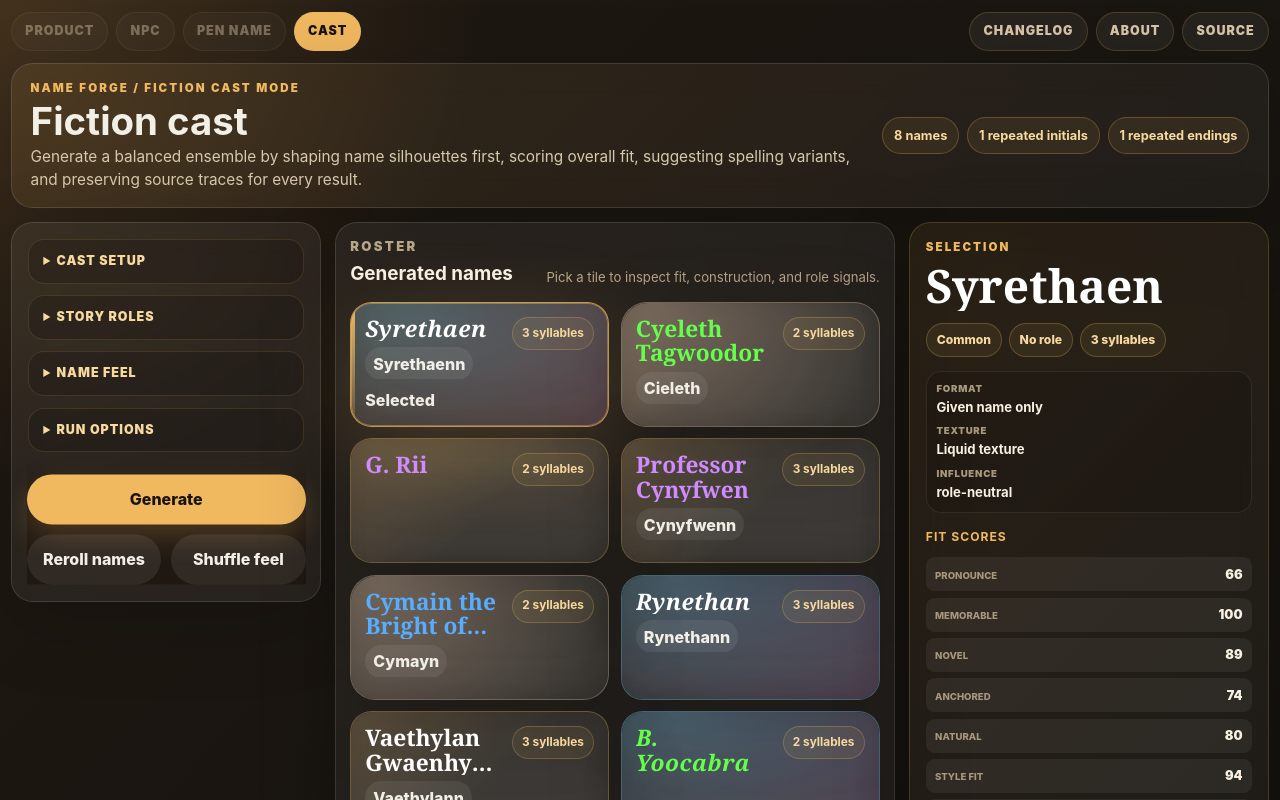
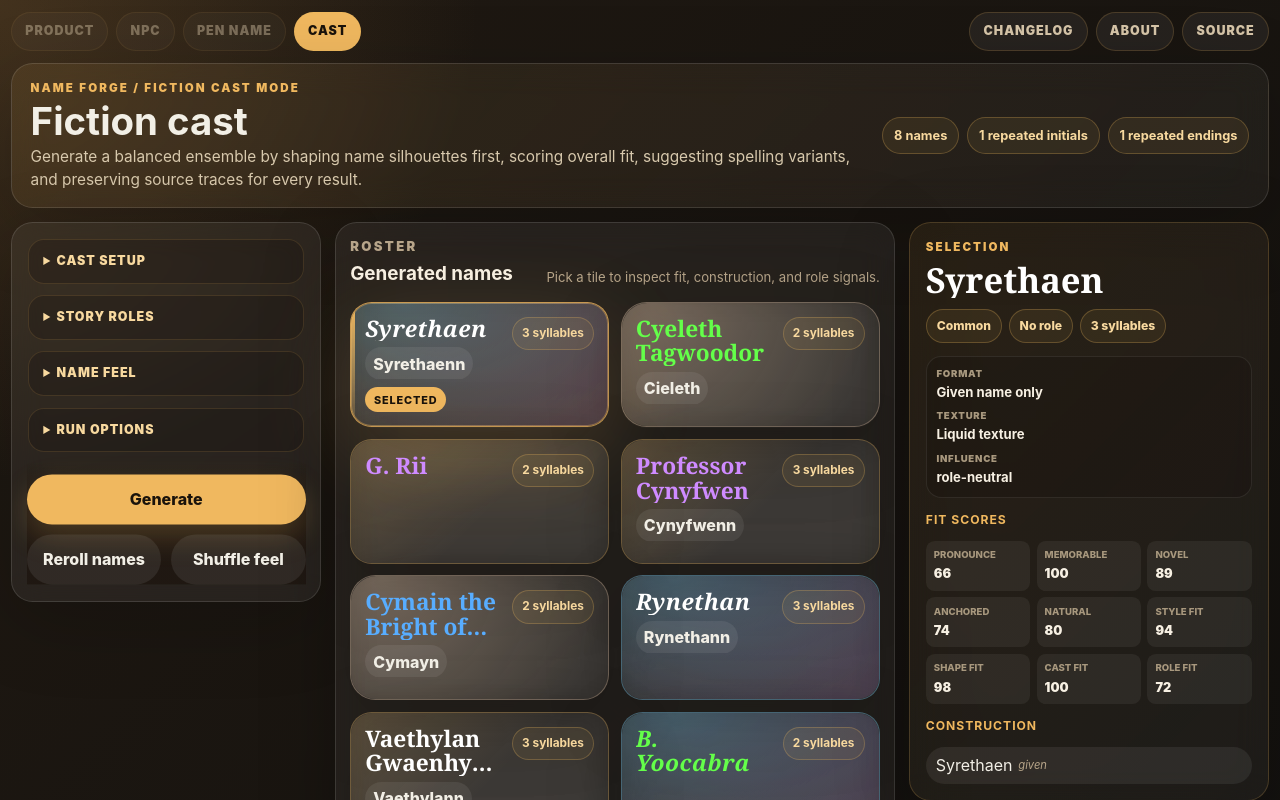
Before and after one commit to jaahay/name-forge, a React (Vite) app: page / in a window 1280 px wide. Shown: the top 800 px of the page. Built offline with nearby package versions, Linux system fonts and the light colour scheme.

Commit message:
Tighten inspector and card selection styling

```diff
--- a/src/styles.css
+++ b/src/styles.css
@@ -66,12 +66,11 @@ h1, h2, h3, p { margin-top: 0; }
 .name-card.selected::after { content: ""; position: absolute; inset: 0 auto 0 0; width: 0.24rem; border-radius: inherit; background: linear-gradient(180deg, #f0b85f, rgba(240, 184, 95, 0.12)); }
 .name-card::before { content: ""; position: absolute; inset: 0; z-index: 0; pointer-events: none; border-radius: inherit; opacity: 0.85; }
 .name-card > * { position: relative; z-index: 1; }
-.name-card-button { display: grid; gap: 0.5rem; grid-template-rows: minmax(0, 1fr) auto; width: 100%; min-height: 7.6rem; padding: 0.88rem; color: inherit; background: transparent; border: 0; border-radius: inherit; box-shadow: none; text-align: left; }
+.name-card-button { display: grid; gap: 0.5rem; grid-template-rows: minmax(0, 1fr) auto; width: 100%; min-height: 7.2rem; padding: 0.88rem; color: inherit; background: transparent; border: 0; border-radius: inherit; box-shadow: none; text-align: left; }
 .name-card-button:focus-visible { outline: 2px solid rgba(240, 184, 95, 0.6); outline-offset: -0.3rem; }
 .name-card-header { display: flex; justify-content: space-between; gap: 0.72rem; align-items: start; min-width: 0; }
 .name-card-title-block { display: grid; gap: 0.36rem; min-width: 0; }
-.collapse-cue { justify-self: start; border-radius: 999px; padding: 0.28rem 0.54rem; color: #a8987e; background: rgba(255, 255, 255, 0.05); font-size: 0.68rem; font-weight: 850; letter-spacing: 0.08em; text-transform: uppercase; }
-.name-card.selected .collapse-cue { color: #1a130b; background: #f0b85f; }
+.selection-cue { justify-self: start; border-radius: 999px; padding: 0.28rem 0.54rem; color: #1a130b; background: #f0b85f; font-size: 0.68rem; font-weight: 850; letter-spacing: 0.08em; text-transform: uppercase; }
 .texture-soft { border-color: rgba(255, 218, 185, 0.3); border-radius: 1.6rem; }
 .texture-soft::before { background: radial-gradient(circle at 12% 0%, rgba(255, 218, 185, 0.34), transparent 14rem); }
 .texture-balanced { border-color: rgba(240, 184, 95, 0.3); }
@@ -82,15 +81,16 @@ h1, h2, h3, p { margin-top: 0; }
 .texture-liquid::before { background: radial-gradient(ellipse at 20% 0%, rgba(110, 205, 255, 0.3), transparent 16rem), linear-gradient(120deg, transparent, rgba(190, 138, 255, 0.18)); }
 .name-card.texture-liquid h2 { font-style: italic; letter-spacing: 0.02em; }
 .name-card h2, .selected-name-heading h2 { margin-bottom: 0; font-family: Georgia, "Times New Roman", serif; font-size: 1.42rem; }
-.selected-name-heading h2 { font-size: clamp(2rem, 3.6vw, 3rem); }
+.selected-name-heading h2 { font-size: clamp(1.75rem, 2.7vw, 2.35rem); }
+.selected-name-heading .name-card-title { -webkit-line-clamp: 3; }
 .name-card-title { display: -webkit-box; max-width: 100%; overflow: hidden; overflow-wrap: anywhere; word-break: break-word; -webkit-box-orient: vertical; -webkit-line-clamp: 2; line-height: 1.08; }
 .name-card h3, .selected-name-panel h3 { margin-bottom: 0.22rem; color: #f0b85f; font-size: 0.76rem; letter-spacing: 0.08em; text-transform: uppercase; }
 .name-card p { margin-bottom: 0; color: #af9f84; }
 .name-card-meta { display: flex; gap: 0.38rem; flex: 0 0 auto; flex-wrap: wrap; justify-content: flex-end; max-width: 42%; }
 .name-card-meta span { padding: 0.42rem 0.58rem; font-size: 0.74rem; }
 .compact-variants { max-height: 2rem; overflow: hidden; }
-.selected-name-panel { position: sticky; top: 0.75rem; display: grid; gap: 0.92rem; min-width: 0; padding: 1rem; border-color: rgba(240, 184, 95, 0.2); background: linear-gradient(135deg, rgba(240, 184, 95, 0.08), rgba(255, 255, 255, 0.045)); }
-.selected-name-heading { display: grid; gap: 0.75rem; }
+.selected-name-panel { position: sticky; top: 0.75rem; display: grid; gap: 0.82rem; min-width: 0; padding: 1rem; border-color: rgba(240, 184, 95, 0.2); background: linear-gradient(135deg, rgba(240, 184, 95, 0.08), rgba(255, 255, 255, 0.045)); }
+.selected-name-heading { display: grid; gap: 0.68rem; }
 .selected-name-heading .eyebrow { margin-bottom: 0.3rem; }
 .selected-name-chips, .inspector-summary { display: flex; gap: 0.42rem; flex-wrap: wrap; margin: 0; padding: 0; list-style: none; }
 .selected-name-chips li { border: 1px solid rgba(240, 184, 95, 0.26); border-radius: 999px; padding: 0.43rem 0.62rem; color: #f8d99f; background: rgba(240, 184, 95, 0.08); font-size: 0.76rem; font-weight: 850; }
@@ -98,8 +98,7 @@ h1, h2, h3, p { margin-top: 0; }
 .inspector-summary li { display: grid; gap: 0.1rem; }
 .inspector-summary span { color: #a8987e; font-size: 0.6rem; font-weight: 950; letter-spacing: 0.08em; text-transform: uppercase; }
 .inspector-summary strong { color: #f7f0e3; font-size: 0.82rem; }
-.name-detail-grid { display: grid; gap: 0.85rem; }
-.primary-detail { grid-row: auto; }
+.name-detail-grid { display: grid; gap: 0.8rem; }
 .detail-block { display: grid; gap: 0.5rem; align-content: start; }
 .score-note, .section-note, .empty-state { border-left: 2px solid rgba(240, 184, 95, 0.38); padding-left: 0.65rem; font-size: 0.78rem; }
 .section-note { margin-bottom: 0.5rem; overflow-wrap: anywhere; color: #d6c5a8; }
@@ -108,8 +107,8 @@ h1, h2, h3, p { margin-top: 0; }
 .score-list div { display: flex; justify-content: space-between; gap: 0.4rem; align-items: baseline; border-radius: 0.55rem; padding: 0.32rem 0.42rem; background: rgba(255, 255, 255, 0.06); }
 .score-list dt { color: #a8987e; font-size: 0.6rem; font-weight: 850; text-transform: uppercase; }
 .score-list dd { margin: 0; color: #f7f0e3; font-size: 0.8rem; font-weight: 900; }
-.detail-score-list { grid-template-columns: 1fr; gap: 0.4rem; }
-.detail-score-list div { padding: 0.46rem 0.58rem; }
+.detail-score-list { grid-template-columns: repeat(3, minmax(0, 1fr)); gap: 0.4rem; }
+.detail-score-list div { display: grid; gap: 0.12rem; align-items: start; padding: 0.46rem 0.5rem; }
 .metadata, .variants, .provenance { display: flex; gap: 0.42rem; flex-wrap: wrap; margin: 0; padding: 0; list-style: none; }
 .detail-metadata { display: grid; grid-template-columns: 1fr; }
 .compact-metadata li { display: grid; gap: 0.1rem; border-radius: 0.72rem; padding: 0.4rem 0.52rem; background: rgba(255, 255, 255, 0.06); }
@@ -161,6 +160,6 @@ h1, h2, h3, p { margin-top: 0; }
 .site-footer a:hover { text-decoration: underline; }
 @media (max-width: 1180px) { .results-layout { grid-template-columns: 1fr; } .selected-name-panel { position: static; } .name-detail-grid { grid-template-columns: minmax(0, 1fr) minmax(220px, 0.8fr); } .detail-metadata { grid-template-columns: repeat(2, minmax(0, 1fr)); } }
 @media (max-width: 900px) { .hero, .workspace { grid-template-columns: 1fr; } .controls { position: static; max-height: none; } .actions { position: static; margin: 0; background: transparent; } .changelog-heading, .about-heading { display: grid; } .export-actions { justify-content: flex-start; } }
-@media (max-width: 720px) { .name-detail-grid { grid-template-columns: 1fr; } .app-tabs, .roster-heading { display: grid; justify-content: stretch; } .utility-tabs { justify-content: flex-start; } .hero-stats { justify-content: flex-start; min-width: 0; } }
+@media (max-width: 720px) { .name-detail-grid, .detail-score-list { grid-template-columns: 1fr; } .app-tabs, .roster-heading { display: grid; justify-content: stretch; } .utility-tabs { justify-content: flex-start; } .hero-stats { justify-content: flex-start; min-width: 0; } }
 @media (max-width: 640px) { .slider-heading, .slider-tools, .name-card-header, .selected-name-heading { display: grid; justify-content: stretch; } .slider-value { width: 100%; } .export-heading { align-items: stretch; } .generation-context { display: grid; } .name-card-meta { max-width: none; justify-content: flex-start; } }
 @media (max-width: 520px) { .score-list, .detail-metadata, .inspector-summary { grid-template-columns: 1fr; } .site-footer { flex-direction: column; } }
```
